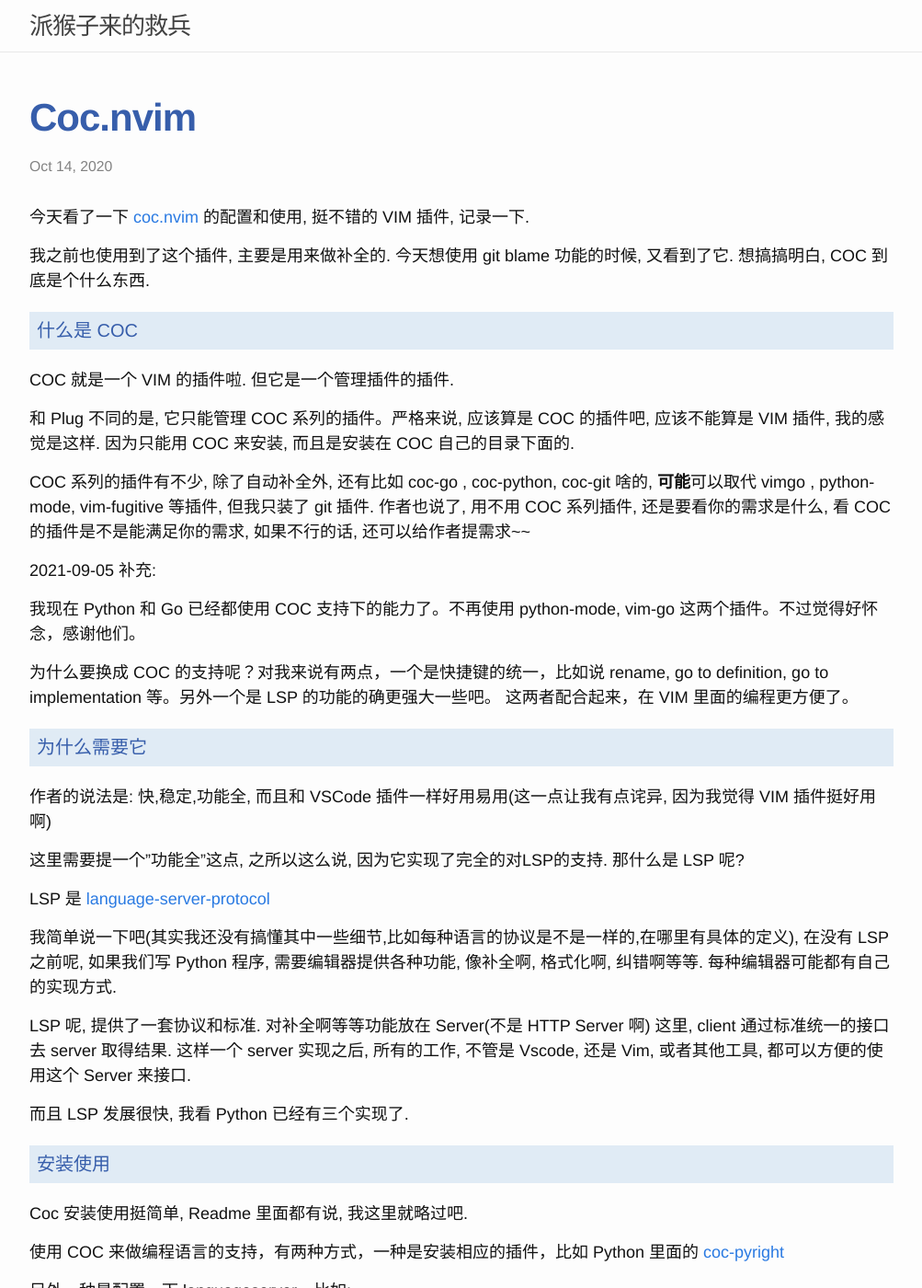
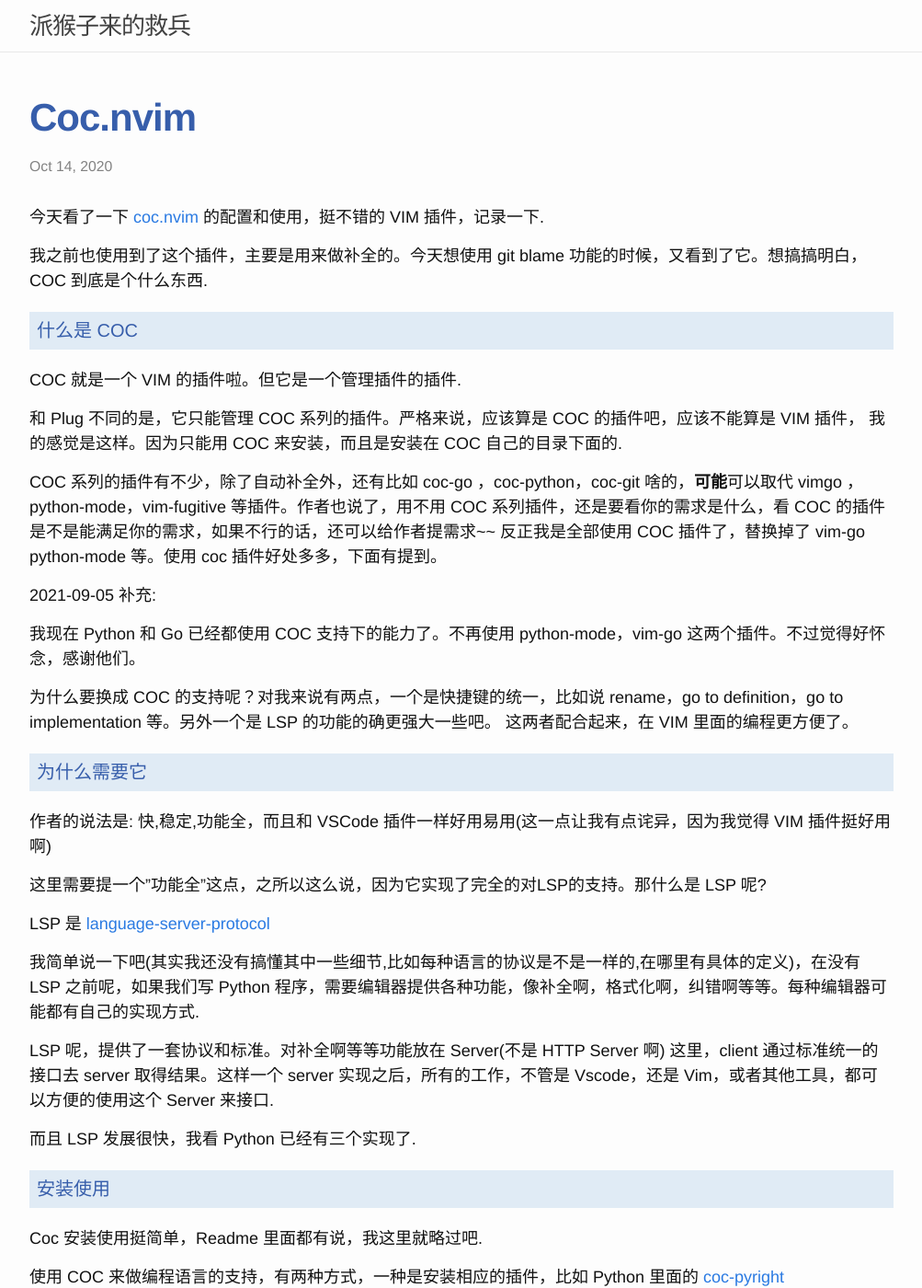
Before and after one commit to childe/ohmycat, a Jekyll site: the page built from _posts/2020-10-14-coc.nvim.md, in a window 1280 px wide and 1400 px high. Shown: the whole window at 92% size, without its empty margins (138-1141 px from the left). Built offline with Jekyll 4.4.1, drawn with Linux system fonts in a browser that asks for light colours; our own code applies the rules of GitHub Pages for plain Markdown files; some of the changed text lies outside the part shown.

Commit message:
modified:   _posts/2020-10-14-coc.nvim.md

```diff
--- a/_posts/2020-10-14-coc.nvim.md
+++ b/_posts/2020-10-14-coc.nvim.md
@@ -4,44 +4,44 @@ date: 2020-10-14T21:47:01+0800
 
 ---
 
-今天看了一下 [coc.nvim](https://github.com/neoclide/coc.nvim/) 的配置和使用, 挺不错的 VIM 插件, 记录一下.
+今天看了一下 [coc.nvim](https://github.com/neoclide/coc.nvim/) 的配置和使用，挺不错的 VIM 插件，记录一下.
 
-我之前也使用到了这个插件, 主要是用来做补全的. 今天想使用 git blame 功能的时候, 又看到了它. 想搞搞明白, COC 到底是个什么东西.
+我之前也使用到了这个插件，主要是用来做补全的。今天想使用 git blame 功能的时候，又看到了它。想搞搞明白，COC 到底是个什么东西.
 
 ## 什么是 COC
 
-COC 就是一个 VIM 的插件啦. 但它是一个管理插件的插件.
+COC 就是一个 VIM 的插件啦。但它是一个管理插件的插件.
 
-和 Plug 不同的是, 它只能管理 COC 系列的插件。严格来说, 应该算是 COC 的插件吧, 应该不能算是 VIM 插件,  我的感觉是这样. 因为只能用 COC 来安装, 而且是安装在 COC 自己的目录下面的.
+和 Plug 不同的是，它只能管理 COC 系列的插件。严格来说，应该算是 COC 的插件吧，应该不能算是 VIM 插件， 我的感觉是这样。因为只能用 COC 来安装，而且是安装在 COC 自己的目录下面的.
 
-COC 系列的插件有不少, 除了自动补全外, 还有比如 coc-go , coc-python, coc-git 啥的, **可能**可以取代 vimgo , python-mode, vim-fugitive 等插件, 但我只装了 git 插件. 作者也说了, 用不用 COC 系列插件, 还是要看你的需求是什么, 看 COC 的插件是不是能满足你的需求, 如果不行的话, 还可以给作者提需求~~
+COC 系列的插件有不少，除了自动补全外，还有比如 coc-go ，coc-python，coc-git 啥的，**可能**可以取代 vimgo ，python-mode，vim-fugitive 等插件。作者也说了，用不用 COC 系列插件，还是要看你的需求是什么，看 COC 的插件是不是能满足你的需求，如果不行的话，还可以给作者提需求~~  反正我是全部使用 COC 插件了，替换掉了 vim-go python-mode 等。使用 coc 插件好处多多，下面有提到。
 
 2021-09-05 补充:
 
-我现在 Python 和 Go 已经都使用 COC 支持下的能力了。不再使用 python-mode, vim-go 这两个插件。不过觉得好怀念，感谢他们。
+我现在 Python 和 Go 已经都使用 COC 支持下的能力了。不再使用 python-mode，vim-go 这两个插件。不过觉得好怀念，感谢他们。
 
-为什么要换成 COC 的支持呢？对我来说有两点，一个是快捷键的统一，比如说 rename, go to definition, go to implementation 等。另外一个是 LSP 的功能的确更强大一些吧。 这两者配合起来，在 VIM 里面的编程更方便了。
+为什么要换成 COC 的支持呢？对我来说有两点，一个是快捷键的统一，比如说 rename，go to definition，go to implementation 等。另外一个是 LSP 的功能的确更强大一些吧。 这两者配合起来，在 VIM 里面的编程更方便了。
 
 <!--more-->
 
 
 ## 为什么需要它
 
-作者的说法是: 快,稳定,功能全, 而且和 VSCode 插件一样好用易用(这一点让我有点诧异, 因为我觉得 VIM 插件挺好用啊)
+作者的说法是: 快,稳定,功能全，而且和 VSCode 插件一样好用易用(这一点让我有点诧异，因为我觉得 VIM 插件挺好用啊)
 
-这里需要提一个"功能全"这点, 之所以这么说, 因为它实现了完全的对LSP的支持. 那什么是 LSP 呢?
+这里需要提一个"功能全"这点，之所以这么说，因为它实现了完全的对LSP的支持。那什么是 LSP 呢?
 
 LSP 是 [language-server-protocol](https://microsoft.github.io/language-server-protocol/specifications/specification-current/)
 
-我简单说一下吧(其实我还没有搞懂其中一些细节,比如每种语言的协议是不是一样的,在哪里有具体的定义), 在没有 LSP 之前呢, 如果我们写 Python 程序, 需要编辑器提供各种功能, 像补全啊, 格式化啊, 纠错啊等等. 每种编辑器可能都有自己的实现方式.
+我简单说一下吧(其实我还没有搞懂其中一些细节,比如每种语言的协议是不是一样的,在哪里有具体的定义)，在没有 LSP 之前呢，如果我们写 Python 程序，需要编辑器提供各种功能，像补全啊，格式化啊，纠错啊等等。每种编辑器可能都有自己的实现方式.
 
-LSP 呢, 提供了一套协议和标准. 对补全啊等等功能放在 Server(不是 HTTP Server 啊) 这里, client 通过标准统一的接口去 server 取得结果. 这样一个 server 实现之后, 所有的工作, 不管是 Vscode, 还是 Vim, 或者其他工具, 都可以方便的使用这个 Server 来接口.
+LSP 呢，提供了一套协议和标准。对补全啊等等功能放在 Server(不是 HTTP Server 啊) 这里，client 通过标准统一的接口去 server 取得结果。这样一个 server 实现之后，所有的工作，不管是 Vscode，还是 Vim，或者其他工具，都可以方便的使用这个 Server 来接口.
 
-而且 LSP 发展很快, 我看 Python 已经有三个实现了.
+而且 LSP 发展很快，我看 Python 已经有三个实现了.
 
 ## 安装使用
 
-Coc 安装使用挺简单, Readme 里面都有说, 我这里就略过吧.
+Coc 安装使用挺简单，Readme 里面都有说，我这里就略过吧.
 
 使用 COC 来做编程语言的支持，有两种方式，一种是安装相应的插件，比如 Python 里面的 [coc-pyright](https://github.com/fannheyward/coc-pyright)
 
@@ -63,13 +63,13 @@ Coc 安装使用挺简单, Readme 里面都有说, 我这里就略过吧.
 
 ## COC-List
 
-最后需要提一下COC-List, coc 主页上面专门提到了它, 看来作者应该也觉得这是一个挺好, 而且重要的功能.
+最后需要提一下COC-List，coc 主页上面专门提到了它，看来作者应该也觉得这是一个挺好，而且重要的功能.
 
-很多时候呢, 我们需要对一个列表进行操作, 比如 buffers 列表, 我们可能需要选中, 删除等操作. 但是 VIM 自带的 buffers 列表功能太单一了, 就是展示出来, 也不能过滤搜索. 还有其他一些列表(比如marks) 也是如此, 还有一些没有列表, 像 searchhistory
+很多时候呢，我们需要对一个列表进行操作，比如 buffers 列表，我们可能需要选中，删除等操作。但是 VIM 自带的 buffers 列表功能太单一了，就是展示出来，也不能过滤搜索。还有其他一些列表(比如marks) 也是如此，还有一些没有列表，像 searchhistory
 
-COC-List 就是增强了列表的功能, 可以方便的搜索了了。
+COC-List 就是增强了列表的功能，可以方便的搜索了了。
 
-而且还提供了丰富的列表, 见[https://github.com/neoclide/coc-lists](https://github.com/neoclide/coc-lists)。
+而且还提供了丰富的列表，见[https://github.com/neoclide/coc-lists](https://github.com/neoclide/coc-lists)。
 
 你可以像下面这样定义自己的 Mapping，`nnoremap <silent> <space>w  :exe 'CocList -I --normal --input='.expand('<cword>').' words'<CR>`
-而且一些其他的插件, 像 coc-git，利用 CocList 提供了一些它自己的列表功能, 可以使用 Coc-List 来做展示。
+而且一些其他的插件，像 coc-git，利用 CocList 提供了一些它自己的列表功能，可以使用 Coc-List 来做展示。
```
